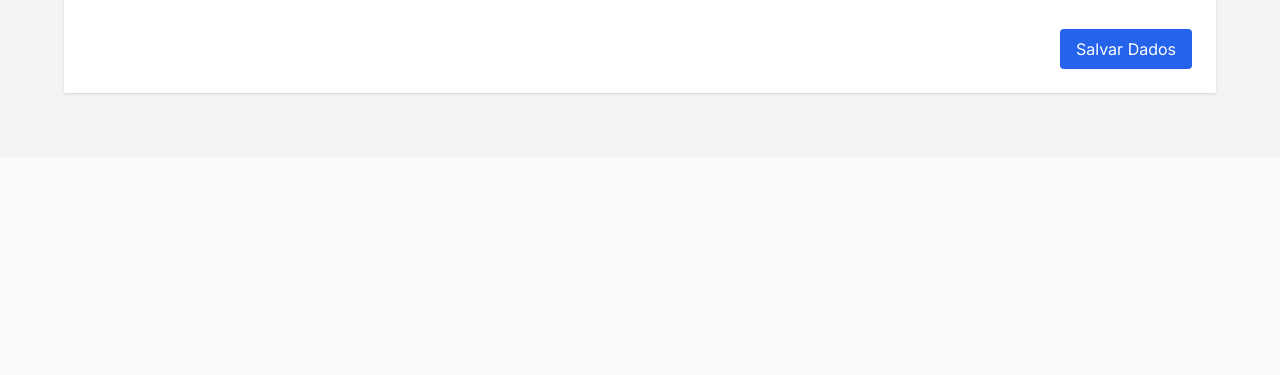
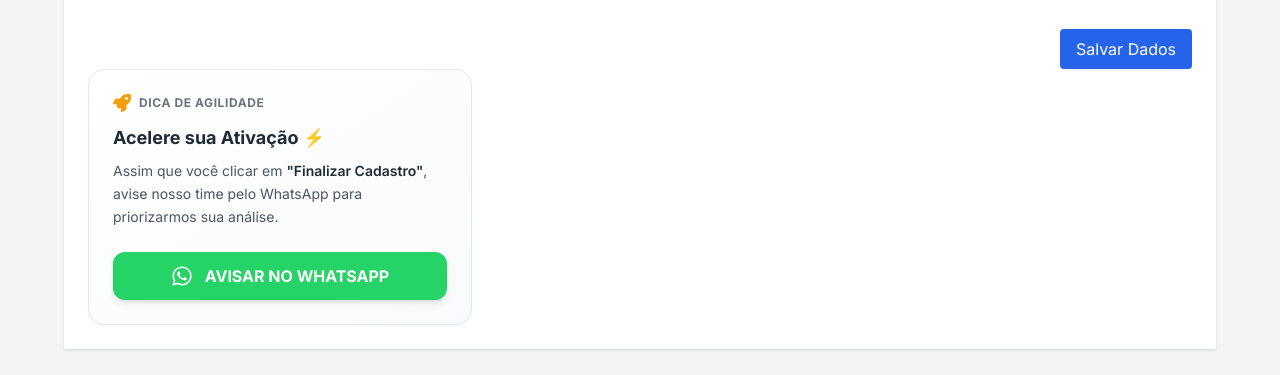
Before and after one commit to felipepsantanna/reg, a Next.js app: page /dashboard in a window 1280 px wide. Shown: the part 916-1291 px from the top of the page. Before the commit the page ends 1073 px from the top, so only its background shows below. Built offline with nearby package versions, Linux system fonts and the light colour scheme; no server answers.

Commit message:
add whatsapp

```diff
--- a/src/app/dashboard/page.tsx
+++ b/src/app/dashboard/page.tsx
@@ -2,6 +2,7 @@
 
 import React, { useState, useEffect } from 'react';
 import { useRouter } from 'next/navigation';
+import { RegistrationSuccess } from '@/components/RegistrationSuccess';
 
 export interface MediaUploadResponse {
     thumbnail: string;
@@ -445,6 +446,11 @@ export default function DashboardPage() {
                                 </button>
                             </div>
                         </form>
+
+                        <RegistrationSuccess
+                            userName={formData.nome}
+                        />
+
                     </div>
                 </div>
 
--- /dev/null
+++ b/src/components/RegistrationSuccess.tsx
@@ -0,0 +1,44 @@
+'use client';
+import { FaWhatsapp, FaRocket } from 'react-icons/fa';
+
+
+
+export const RegistrationSuccess = ({ userName }: { userName: string }) => {
+    const phoneNumber = "556183049971"; // Recomendo usar env: process.env.NEXT_PUBLIC_WHATSAPP
+    const message = `Olá! Estou finalizando meu cadastro agora e gostaria de agilizar minha aprovação. User: ${userName}`;
+    const whatsappUrl = `https://wa.me/${phoneNumber}?text=${encodeURIComponent(message)}`;
+
+    return (
+        <div className="w-full max-w-sm p-6 bg-gradient-to-br from-white to-gray-50 border border-gray-200 rounded-2xl shadow-sm">
+            <div className="flex items-center gap-2 text-amber-500 mb-3">
+                <FaRocket size={18} />
+                <span className="text-xs font-bold uppercase tracking-wider text-gray-500">
+                    Dica de Agilidade
+                </span>
+            </div>
+
+            <h3 className="text-lg font-bold text-gray-800 mb-2">
+                Acelere sua Ativação ⚡
+            </h3>
+
+            <p className="text-sm text-gray-600 mb-6 leading-relaxed">
+                Assim que você clicar em <span className="font-semibold text-gray-800">"Finalizar Cadastro"</span>,
+                avise nosso time pelo WhatsApp para priorizarmos sua análise.
+            </p>
+
+            <div className="space-y-4">
+                <a
+                    href={whatsappUrl}
+                    target="_blank"
+                    rel="noopener noreferrer"
+                    className="flex items-center justify-center gap-3 bg-[#25D366] hover:bg-[#128C7E] text-white font-bold py-3 px-4 rounded-xl transition-all hover:scale-[1.02] shadow-md group"
+                >
+                    <FaWhatsapp size={22} className="group-hover:rotate-12 transition-transform" />
+                    AVISAR NO WHATSAPP
+                </a>
+
+            </div>
+
+        </div>
+    );
+};
```
Lines whose indentation alone changed are shown as unchanged.
